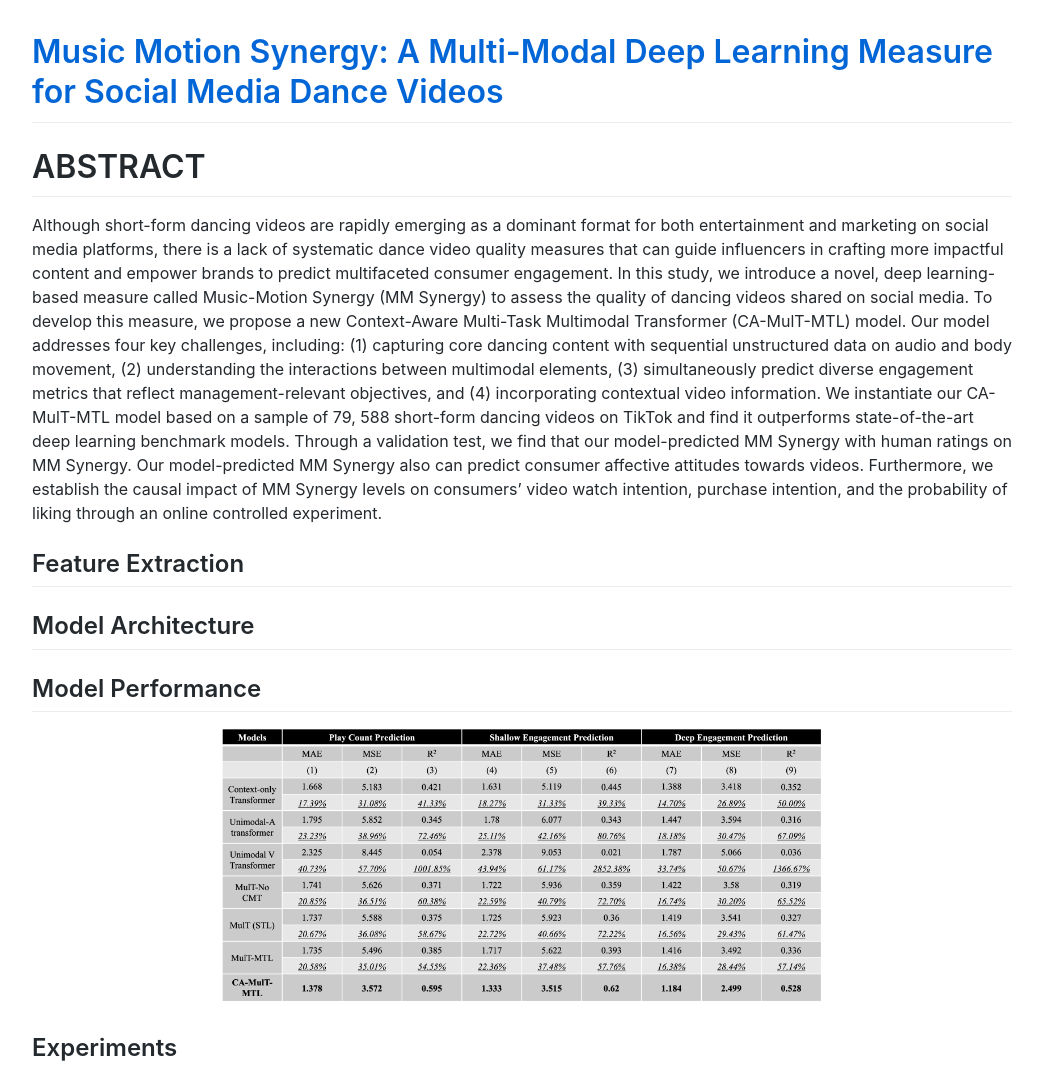
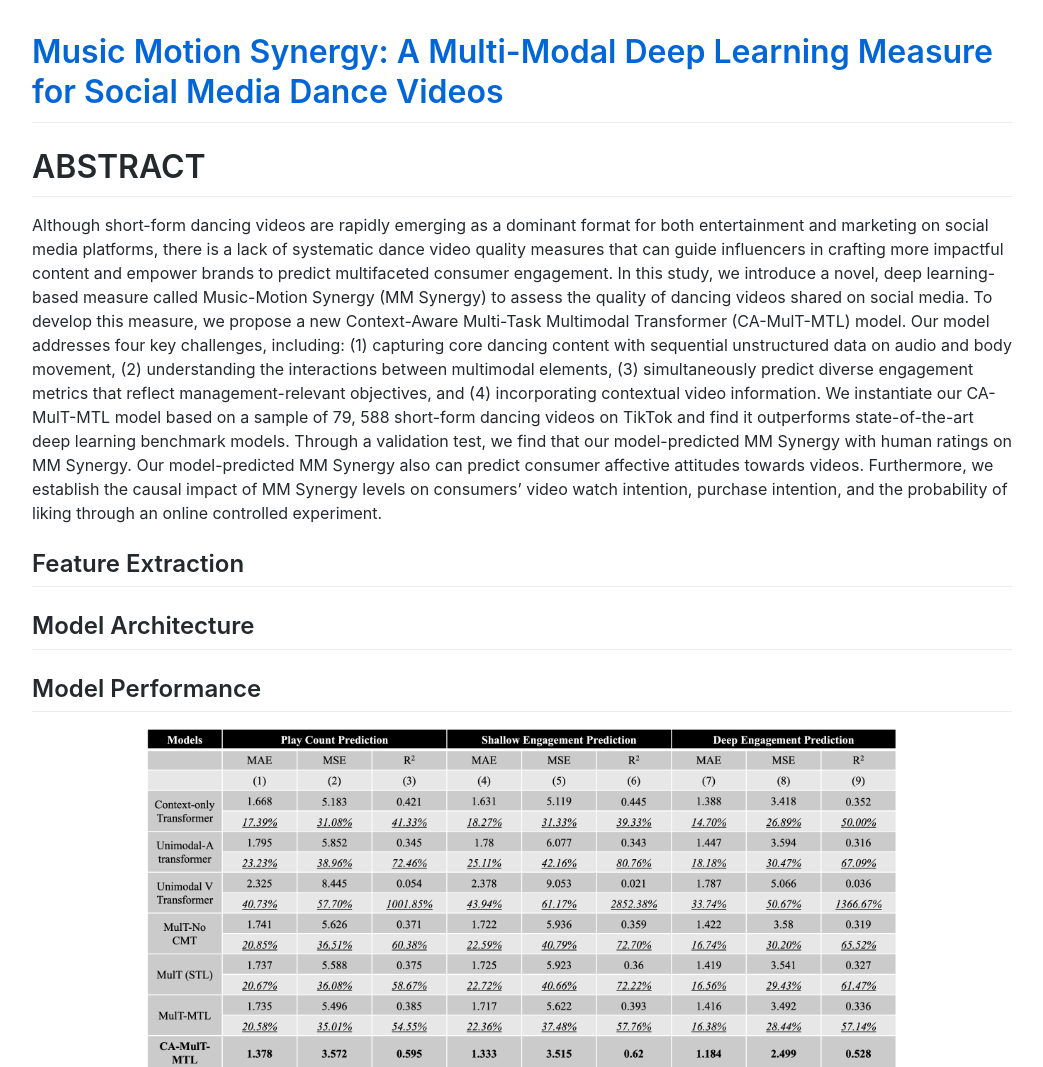
Before and after one commit to eyoy/mmsynergy, a Jekyll site: the page built from index.md, in a window 1280 px wide. Shown: the top 1067 px of the page, without its empty margins (118-1161 px from the left). Built offline with Jekyll 4.4.1, drawn with Linux system fonts in a browser that asks for light colours; comment, search, counter and statistics services are not loaded; our own code applies the rules of GitHub Pages for plain Markdown files; grey boxes are pictures that could not be loaded.

Commit message:
Update index.md

```diff
--- a/index.md
+++ b/index.md
@@ -11,7 +11,7 @@
 ## Model Performance
 
 <div style="text-align: center;">
-  <img src="assets/images/mod_perf_improvement.png" alt="Cute Corgi" width="600">
+  <img src="assets/images/mod_perf_improvement.png" alt="Model Performance" width="750">
 </div>
 
 ## Experiments
```
